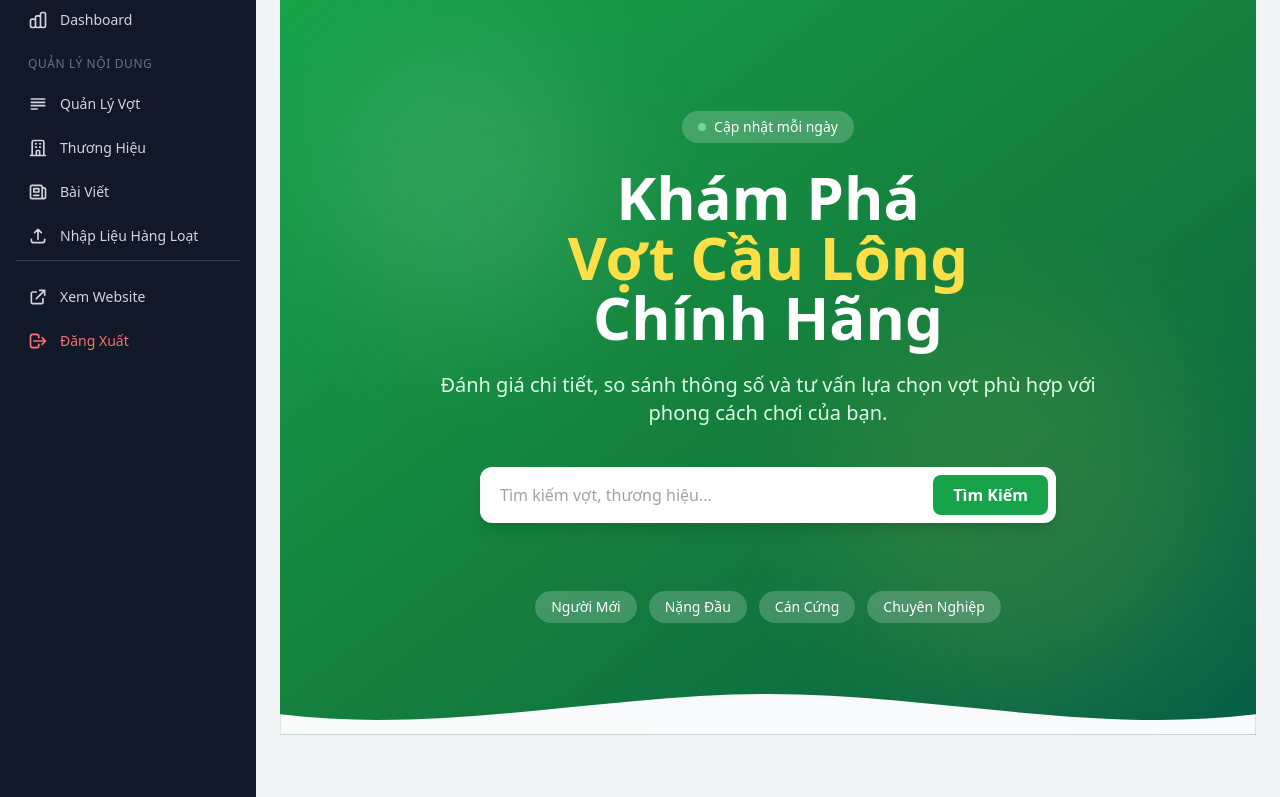
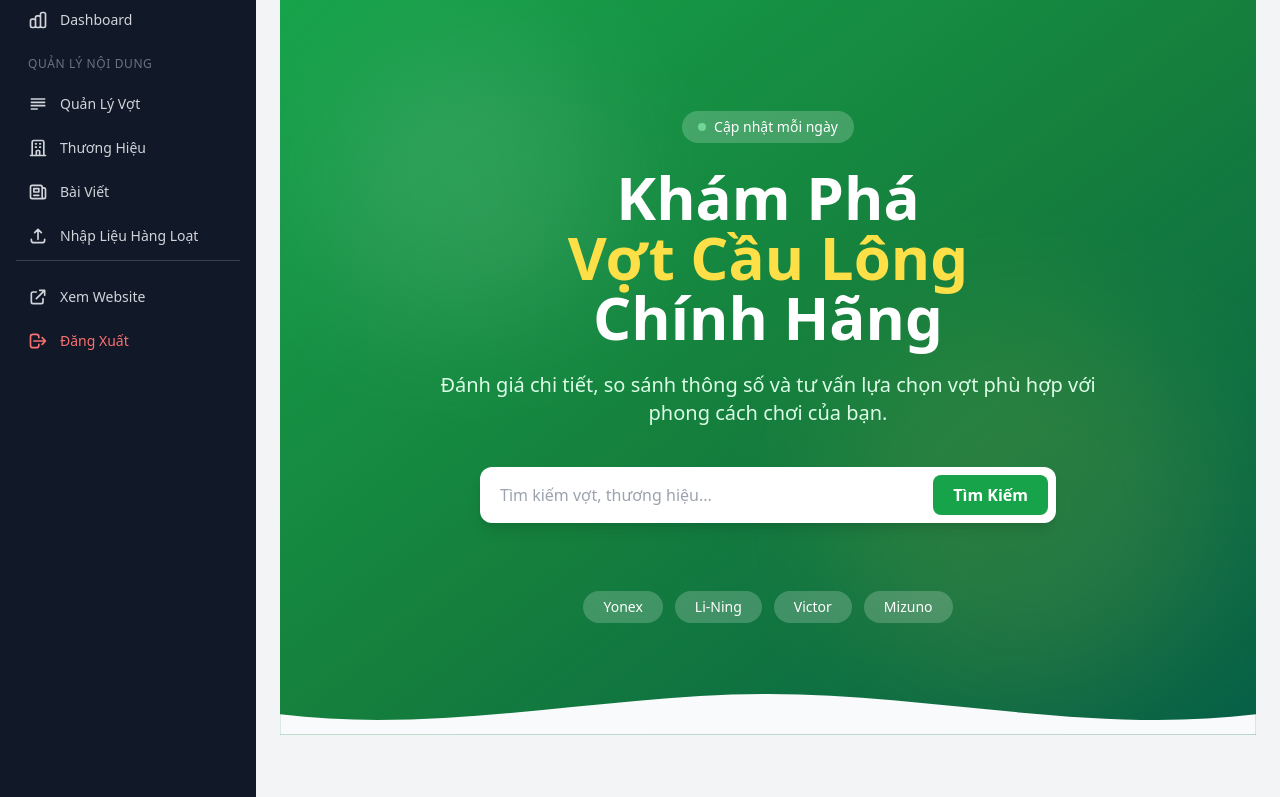
Before and after one commit to vivo3105/caulong.com, a Python web app: template app/templates/main/index.html in a window 1280 px wide. Shown: the part 93-890 px from the top of the page. Run offline with Jinja, Linux system fonts and the light colour scheme; the template is opened without the code that fills it, so the values that code supplies are empty; some libraries are stand-ins or nearby versions.

Commit message:
Replace hero quick-filter tags with brand shortcut pills (Yonex, Li-Ning, Victor, Mizuno)
https://claude.ai/code/session_015L6xqkL1UGPSYs8G1TUa9w

```diff
--- a/app/templates/main/index.html
+++ b/app/templates/main/index.html
@@ -41,12 +41,12 @@
                 <!-- Suggestion tags row -->
                 <div id="hero-suggest" class="flex flex-wrap gap-2 mt-3 min-h-[2rem] transition-all duration-200"></div>
             </div>
-            <!-- Quick Filters -->
+            <!-- Quick Brand Links -->
             <div class="flex flex-wrap items-center justify-center gap-3 mt-6">
-                <a href="{{ url_for('rackets.list_rackets', skill_level='beginner') }}" class="bg-white/20 hover:bg-white/30 text-white text-sm px-4 py-1.5 rounded-full transition-colors">Người Mới</a>
-                <a href="{{ url_for('rackets.list_rackets', balance_type='head_heavy') }}" class="bg-white/20 hover:bg-white/30 text-white text-sm px-4 py-1.5 rounded-full transition-colors">Nặng Đầu</a>
-                <a href="{{ url_for('rackets.list_rackets', flexibility='stiff') }}" class="bg-white/20 hover:bg-white/30 text-white text-sm px-4 py-1.5 rounded-full transition-colors">Cán Cứng</a>
-                <a href="{{ url_for('rackets.list_rackets', skill_level='professional') }}" class="bg-white/20 hover:bg-white/30 text-white text-sm px-4 py-1.5 rounded-full transition-colors">Chuyên Nghiệp</a>
+                <a href="{{ url_for('brands.brand_detail', slug='yonex') }}" class="bg-white/20 hover:bg-white/35 text-white text-sm font-medium px-5 py-1.5 rounded-full transition-colors">Yonex</a>
+                <a href="{{ url_for('brands.brand_detail', slug='li-ning') }}" class="bg-white/20 hover:bg-white/35 text-white text-sm font-medium px-5 py-1.5 rounded-full transition-colors">Li-Ning</a>
+                <a href="{{ url_for('brands.brand_detail', slug='victor') }}" class="bg-white/20 hover:bg-white/35 text-white text-sm font-medium px-5 py-1.5 rounded-full transition-colors">Victor</a>
+                <a href="{{ url_for('brands.brand_detail', slug='mizuno') }}" class="bg-white/20 hover:bg-white/35 text-white text-sm font-medium px-5 py-1.5 rounded-full transition-colors">Mizuno</a>
             </div>
         </div>
     </div>
```
